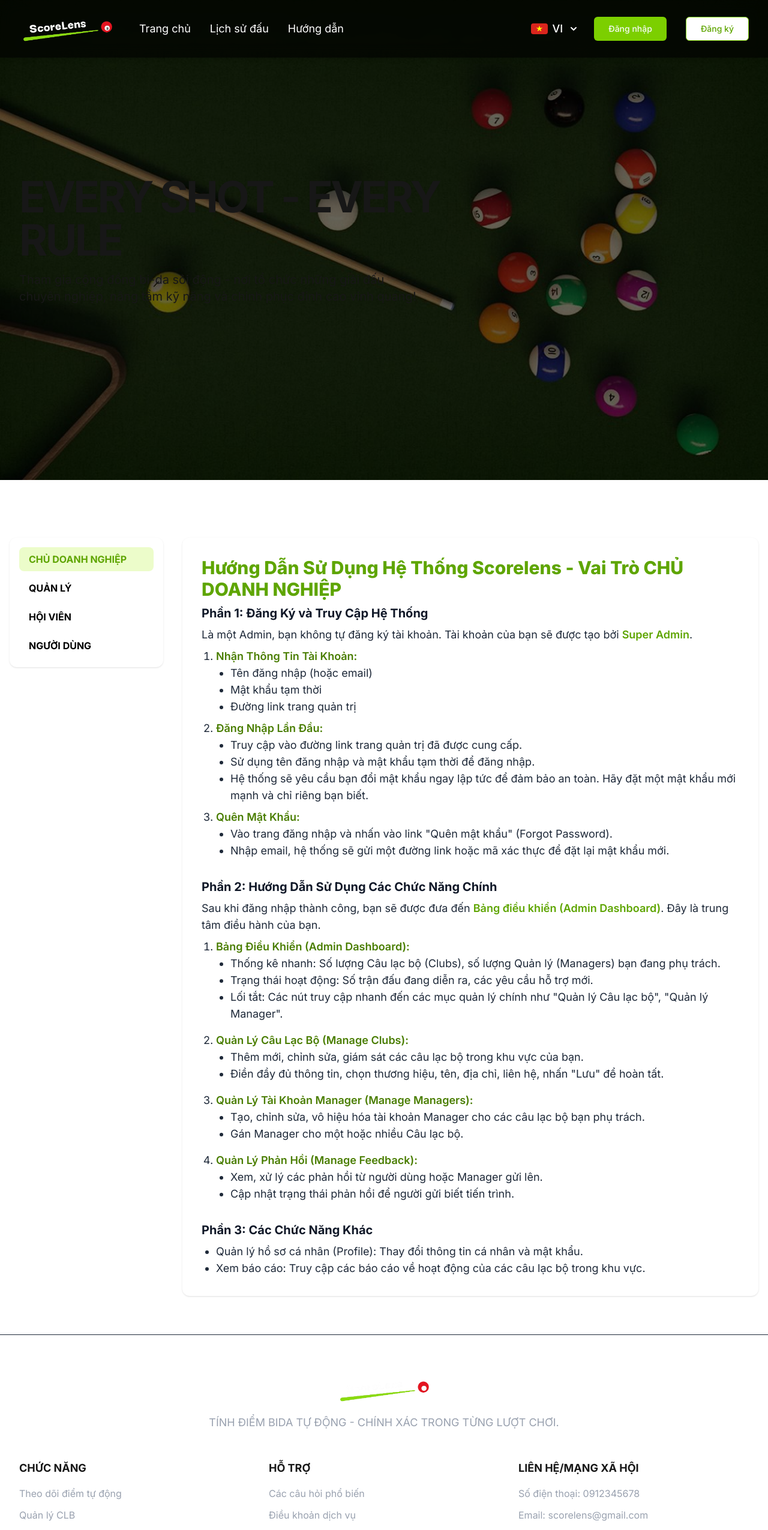
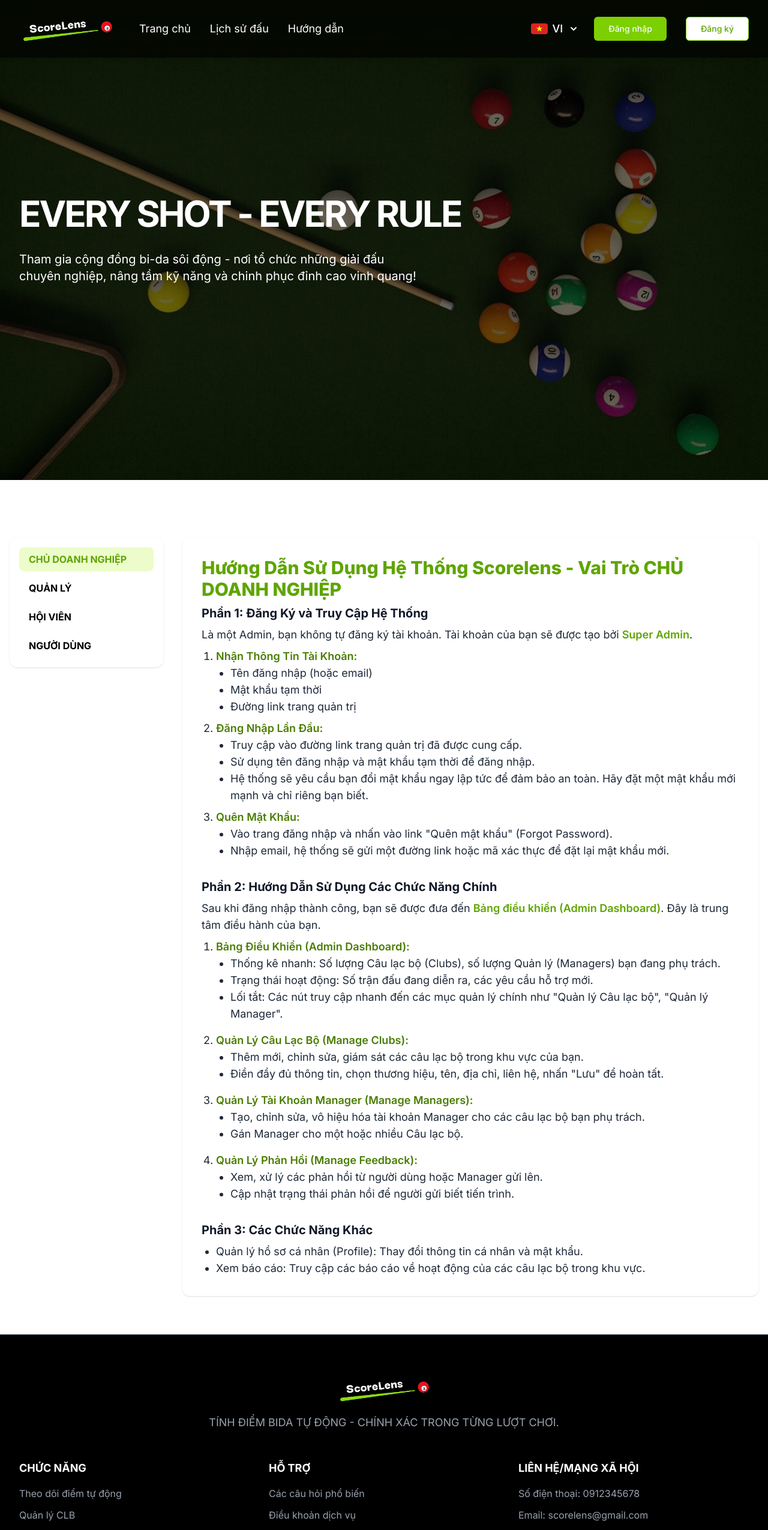
Before and after one commit to trunghoan203/ScoreLens-Frontend, a Next.js app: page /guide in a window 1280 px wide. Shown: the top 2550 px of the page at 60% size. Built offline with nearby package versions, Linux system fonts and the light colour scheme.

Commit message:
fix: UI footer, banner, color

```diff
--- a/src/components/landing/Footer.tsx
+++ b/src/components/landing/Footer.tsx
@@ -7,7 +7,7 @@ const FooterLink = ({ href, children }: { href: string; children: React.ReactNod
 
 export const Footer = () => {
   return (
-    <footer className="py-16 border-t border-gray-800">
+    <footer className="py-16 border-t border-gray-800 bg-black">
       <div className="container mx-auto px-4 sm:px-6 lg:px-8">
         <div className="text-center mb-12">
           <div className="flex justify-center">
@@ -17,7 +17,7 @@ export const Footer = () => {
         </div>
         <div className="grid md:grid-cols-3 gap-8 text-center md:text-left">
           <div>
-            <h4 className="font-bold text-lg mb-4">CHỨC NĂNG</h4>
+            <h4 className="font-bold text-lg mb-4 text-white">CHỨC NĂNG</h4>
             <div className="space-y-3 flex flex-col">
               <FooterLink href="#">Theo dõi điểm tự động</FooterLink>
               <FooterLink href="#">Quản lý CLB</FooterLink>
@@ -25,7 +25,7 @@ export const Footer = () => {
             </div>
           </div>
           <div>
-            <h4 className="font-bold text-lg mb-4">HỖ TRỢ</h4>
+            <h4 className="font-bold text-lg mb-4 text-white">HỖ TRỢ</h4>
             <div className="space-y-3 flex flex-col">
               <FooterLink href="#">Các câu hỏi phổ biến</FooterLink>
               <FooterLink href="#">Điều khoản dịch vụ</FooterLink>
@@ -33,8 +33,8 @@ export const Footer = () => {
             </div>
           </div>
           <div>
-            <h4 className="font-bold text-lg mb-4">LIÊN HỆ/MẠNG XÃ HỘI</h4>
-             <div className="space-y-3">
+            <h4 className="font-bold text-lg mb-4 text-white">LIÊN HỆ/MẠNG XÃ HỘI</h4>
+            <div className="space-y-3">
               <p className="text-gray-400">Số điện thoại: 0912345678</p>
               <p className="text-gray-400">Email: scorelens@gmail.com</p>
             </div>
--- a/src/components/landing/HeroSection.tsx
+++ b/src/components/landing/HeroSection.tsx
@@ -9,10 +9,10 @@ export const HeroSection = () => {
       <div className="absolute inset-0 bg-black/60 z-0"></div>
       <div className="relative container mx-auto px-4 sm:px-6 lg:px-8 z-10">
         <div className="max-w-3xl text-left">
-          <h1 className="text-5xl md:text-7xl font-bold tracking-tighter">
+          <h1 className="text-6xl text-white font-bold tracking-tighter">
             EVERY SHOT - EVERY RULE
           </h1>
-          <p className="mt-4 text-lg md:text-xl max-w-2xl">
+          <p className="mt-8 text-xl text-white max-w-2xl">
             Tham gia cộng đồng bi-da sôi động - nơi tổ chức những giải đấu chuyên nghiệp, nâng tầm kỹ năng và chinh phục đỉnh cao vinh quang!
           </p>
         </div>
--- a/src/components/shared/HeaderAdmin.tsx
+++ b/src/components/shared/HeaderAdmin.tsx
@@ -9,7 +9,6 @@ export function HeaderAdmin() {
   const [, setLang] = useState<'vi' | 'en'>('vi');
   const dropdownRef = useRef<HTMLDivElement>(null);
 
-  // Đóng dropdown khi click ra ngoài
   useEffect(() => {
     function handleClickOutside(event: MouseEvent) {
       if (dropdownRef.current && !dropdownRef.current.contains(event.target as Node)) {
@@ -27,7 +26,6 @@ export function HeaderAdmin() {
   const handleSelectLang = (selected: 'vi' | 'en') => {
     setLang(selected);
     setDropdownOpen(false);
-    // Nếu muốn lưu vào localStorage: localStorage.setItem('lang', selected);
   };
 
   return (
```
